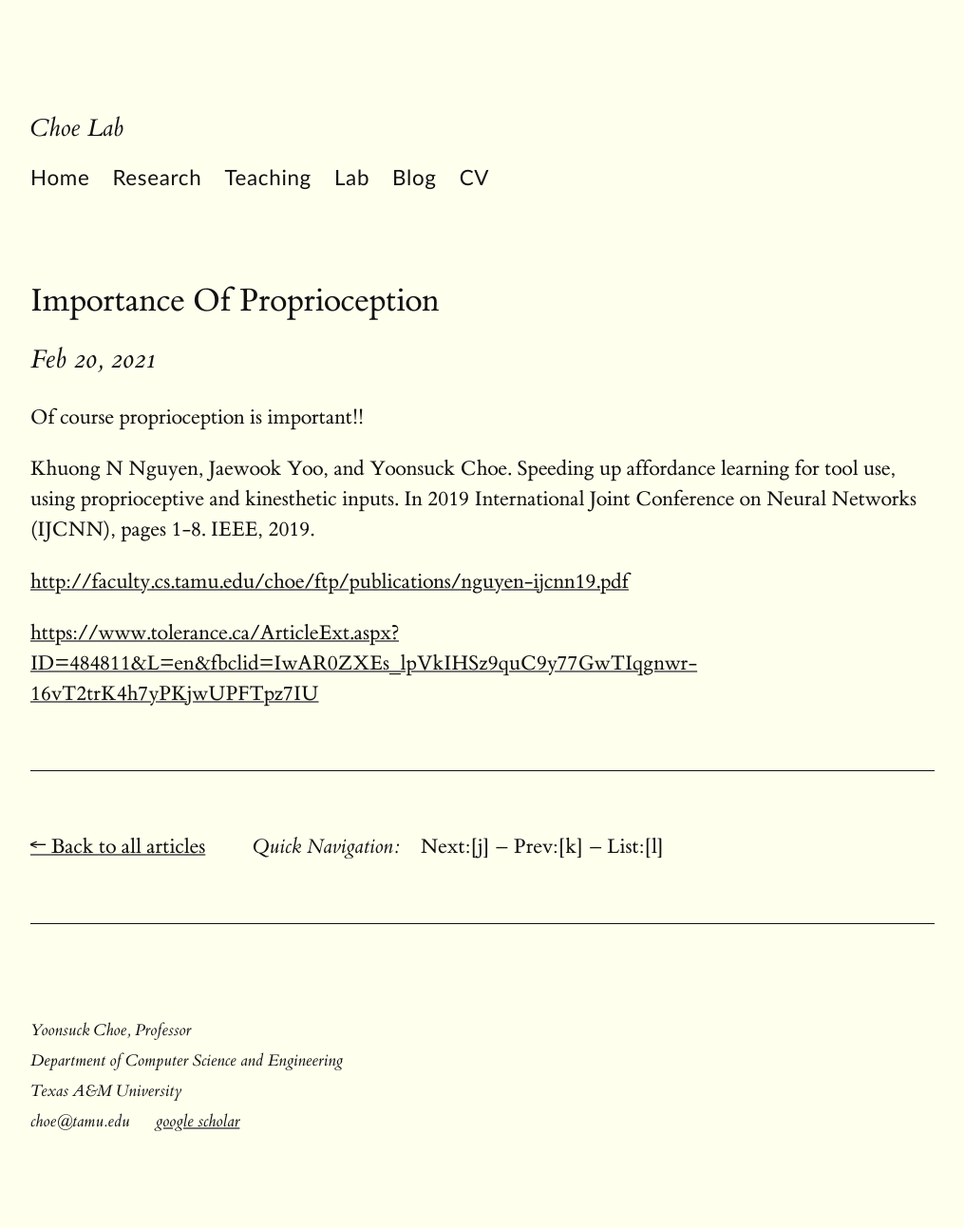
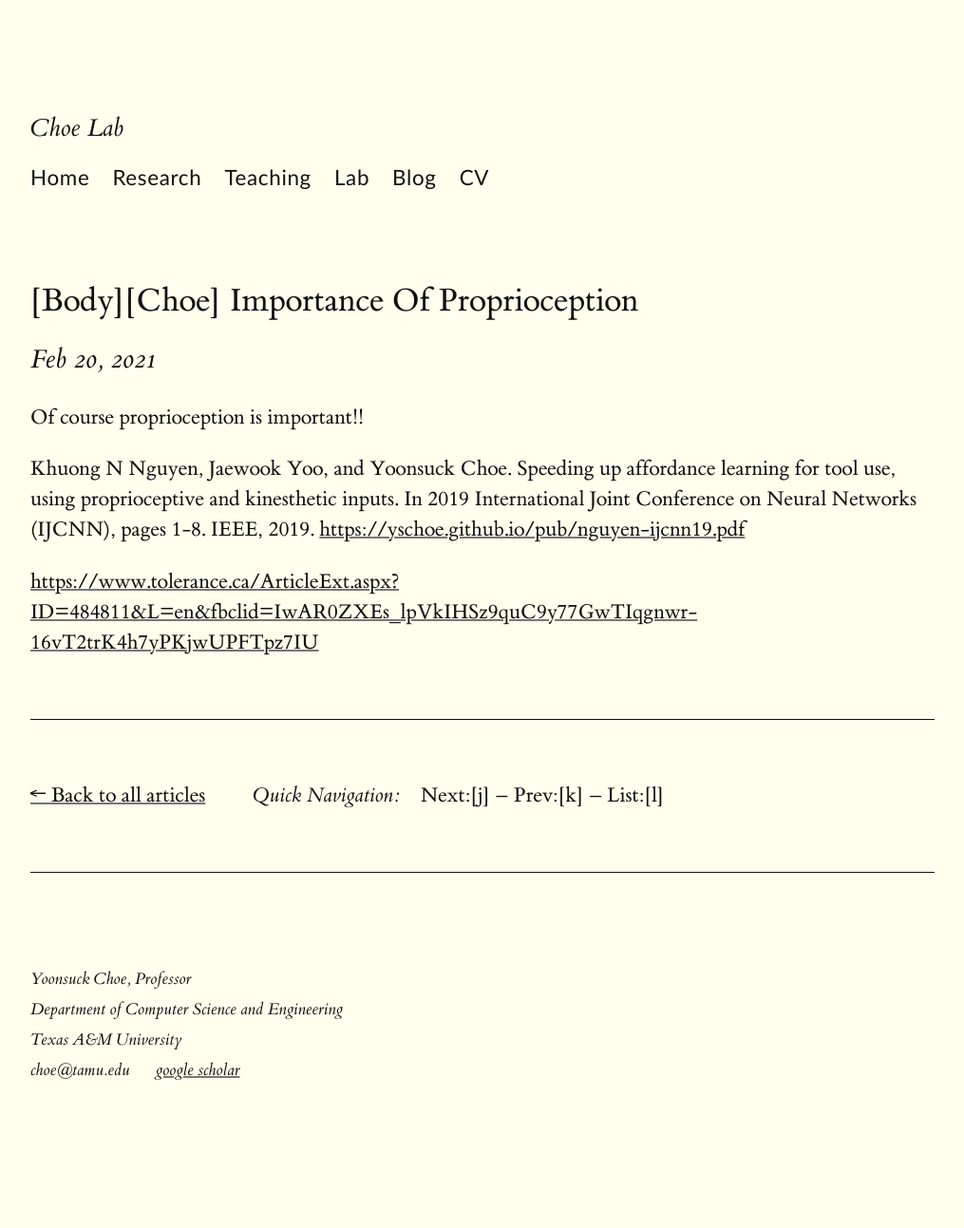
Before and after one commit to yschoe/yschoe.github.io, a Jekyll site: the page built from _posts/2021-02-20-Importance-of-proprioception.markdown, in a window 1280 px wide. Shown: the whole page at 95% size, without its empty margins (128-1143 px from the left). Built offline with Jekyll 4.4.1, drawn with Linux system fonts in a browser that asks for light colours; after the commit the page ends 1239 px from its top, so only the background shows below that.

Commit message:
post fix

```diff
--- a/_posts/2021-02-20-Importance-of-proprioception.markdown
+++ b/_posts/2021-02-20-Importance-of-proprioception.markdown
@@ -1,6 +1,6 @@
 ---
 layout: post
-title:  "Importance of proprioception"
+title:  "[Body][Choe] Importance of proprioception"
 date:   February 20, 2021
 categories: none
 ---
@@ -8,10 +8,7 @@ categories: none
 Of course proprioception is important!!
 
 Khuong N Nguyen, Jaewook Yoo, and Yoonsuck Choe. Speeding up affordance learning for tool use, using proprioceptive and kinesthetic inputs. In 2019 International Joint Conference on Neural Networks (IJCNN), pages 1-8. IEEE, 2019.
-
-
-
-[http://faculty.cs.tamu.edu/choe/ftp/publications/nguyen-ijcnn19.pdf](http://faculty.cs.tamu.edu/choe/ftp/publications/nguyen-ijcnn19.pdf)
+[https://yschoe.github.io/pub/nguyen-ijcnn19.pdf](https://yschoe.github.io/pub/nguyen-ijcnn19.pdf)
 
 
 
```
